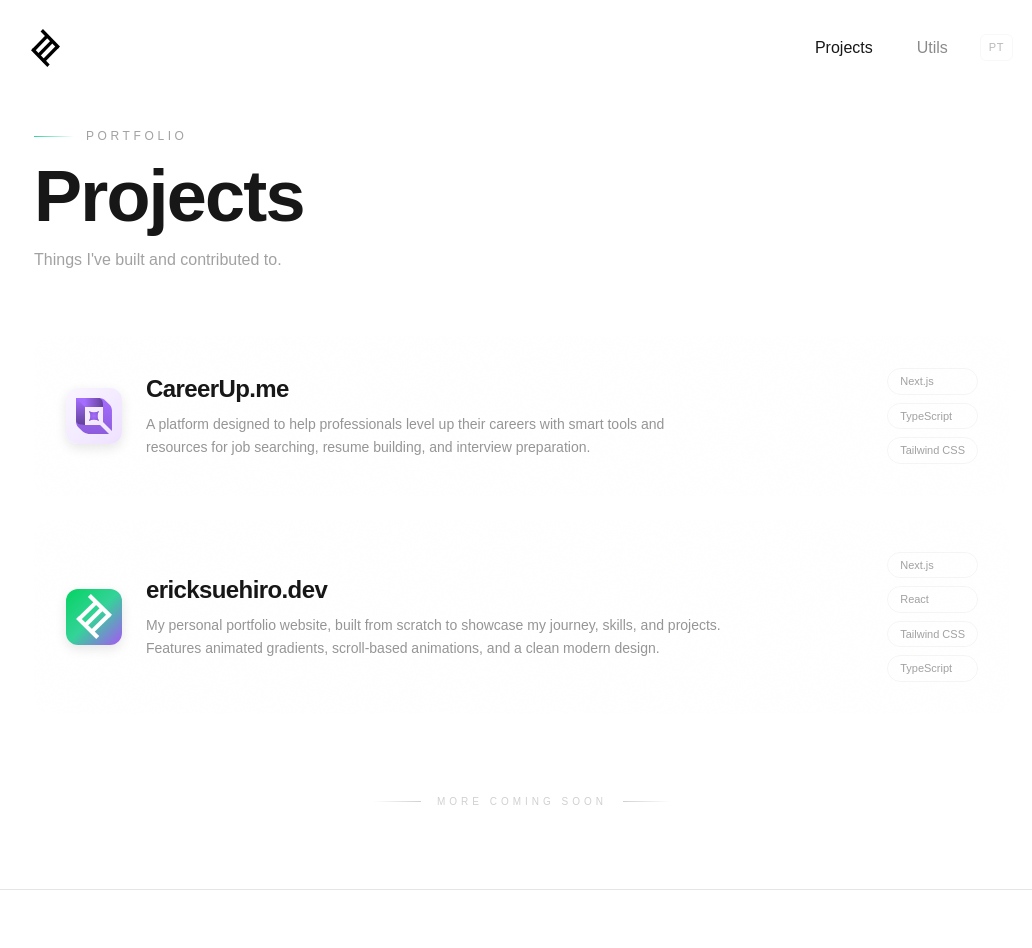
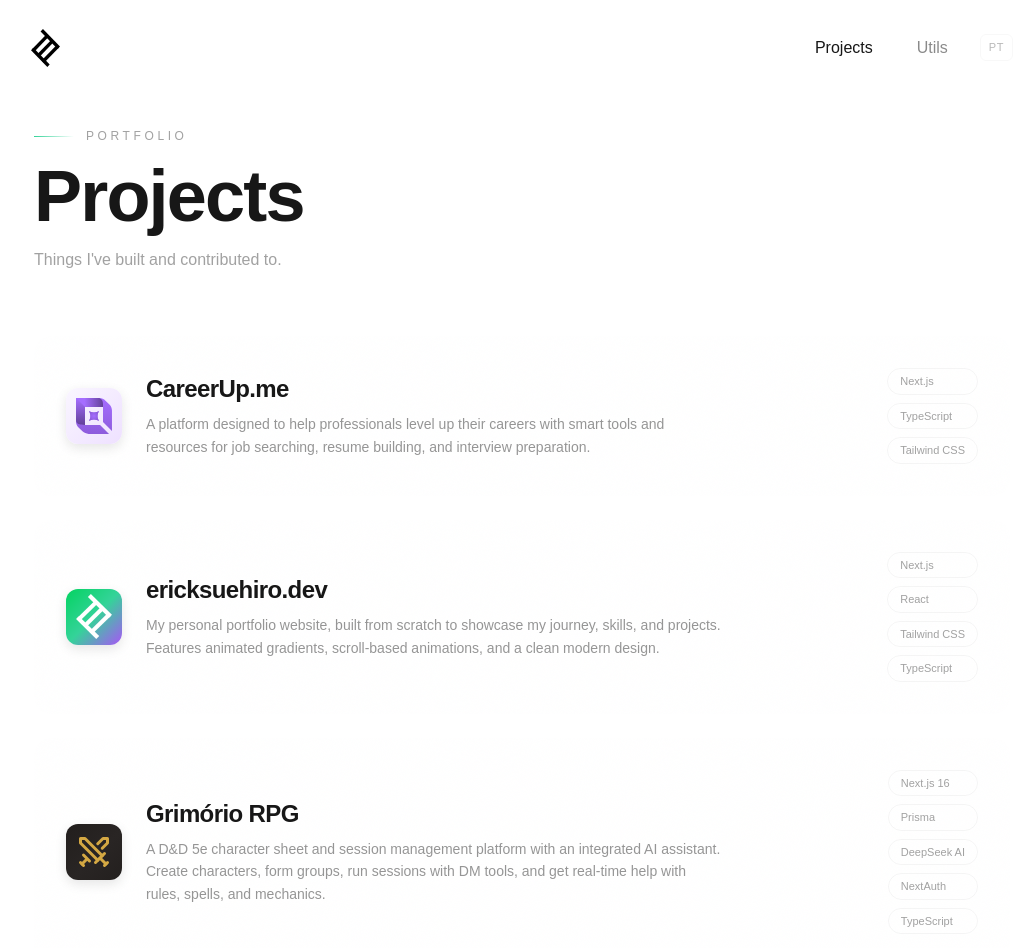
Before and after one commit to ericksuehiro/ericksuehiro.dev, a Next.js app: page /projects in a window 1280 px wide. Shown: the top 948 px of the page, without its empty margins (118-1150 px from the left). Built offline with nearby package versions, Linux system fonts and the light colour scheme.

Commit message:
feat: add Grimório RPG project with description and logo to portfolio

```diff
--- a/src/app/i18n/translations.ts
+++ b/src/app/i18n/translations.ts
@@ -54,6 +54,11 @@
           title: "ericksuehiro.dev",
           description:
             "My personal portfolio website, built from scratch to showcase my journey, skills, and projects. Features animated gradients, scroll-based animations, and a clean modern design.",
+        },
+        {
+          title: "Grimório RPG",
+          description:
+            "A D&D 5e character sheet and session management platform with an integrated AI assistant. Create characters, form groups, run sessions with DM tools, and get real-time help with rules, spells, and mechanics.",
         },
       ],
     },
@@ -181,6 +186,11 @@
           title: "ericksuehiro.dev",
           description:
             "Meu site pessoal de portfólio, construído do zero para mostrar minha jornada, habilidades e projetos. Possui gradientes animados, animações baseadas em scroll e um design moderno e limpo.",
+        },
+        {
+          title: "Grimório RPG",
+          description:
+            "Uma plataforma de fichas de personagem e gerenciamento de sessões para D&D 5e com assistente de IA integrado. Crie personagens, forme grupos, conduza sessões com ferramentas de mestre e receba ajuda em tempo real com regras, magias e mecânicas.",
         },
       ],
     },
--- a/src/app/projects/page.tsx
+++ b/src/app/projects/page.tsx
@@ -20,6 +20,14 @@
     gradient: "from-[#04D361] via-emerald-400 to-purple-500",
     accentColor: "#04D361",
     logo: "/logo.svg",
+  },
+  {
+    tags: ["Next.js 16", "Prisma", "DeepSeek AI", "NextAuth", "TypeScript"],
+    href: "https://grimorio.ericksuehiro.dev",
+    gradient: "from-[#d4a843] via-[#f0d78c] to-[#8b7536]",
+    accentColor: "#d4a843",
+    logo: "/grimorioLogo.svg",
+    logoBg: "linear-gradient(135deg, #1c1917 0%, #292524 50%, #1c1917 100%)",
   },
 ];
 
```
Also changed, not shown: public/grimorioLogo.svg (added).
